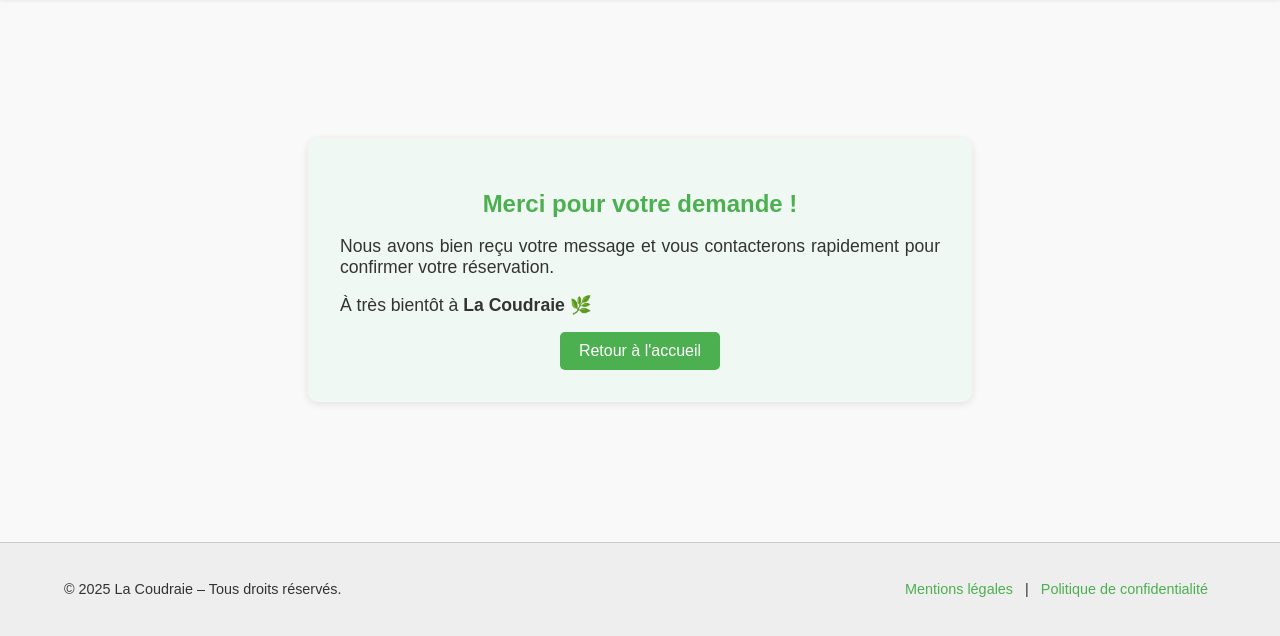
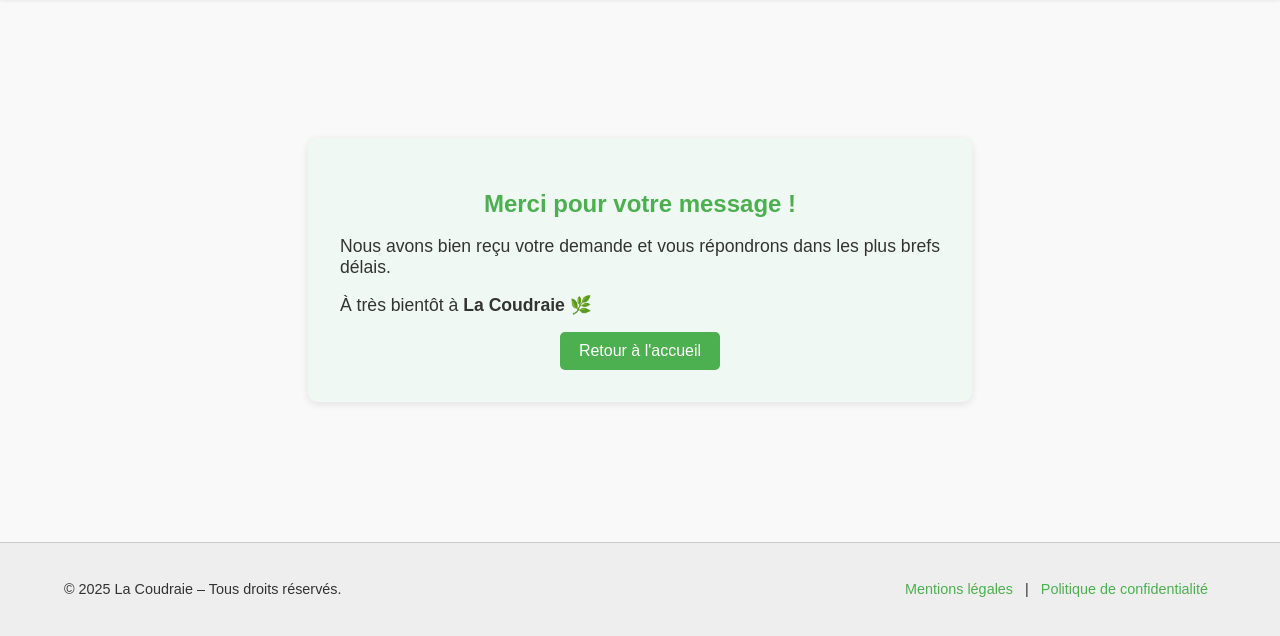
Before and after one commit to GerryFELICITE/la-coudraie, a plain HTML site: page merci.html in a window 1280 px wide. Shown: the part 68-704 px from the top of the page. Drawn offline with Linux system fonts and the light colour scheme.

Commit message:
Mise en marche de la page contacts

```diff
--- a/merci.html
+++ b/merci.html
@@ -10,15 +10,33 @@
 <div id="header-container"></div>
 
 <main class="merci-page">
-    <section class="merci-message">
-        <h2>Merci pour votre demande !</h2>
-        <p>Nous avons bien reçu votre message et vous contacterons rapidement pour confirmer votre réservation.</p>
-        <p>À très bientôt à <strong>La Coudraie</strong> 🌿</p>
-        <a href="index.html" class="btn-retour">Retour à l'accueil</a>
+    <section class="merci-message" id="merci-message">
+        <!-- Le contenu sera injecté ici par le script -->
     </section>
 </main>
 
 <div id="footer-container"></div>
 <script src="script.js"></script>
+<script>
+  const params = new URLSearchParams(window.location.search);
+  const source = params.get('source');
+  const container = document.getElementById('merci-message');
+
+  let title = "Merci pour votre message !";
+  let message1 = "Nous avons bien reçu votre demande et vous répondrons dans les plus brefs délais.";
+  let message2 = "À très bientôt à <strong>La Coudraie</strong> 🌿";
+
+  if (source === "reservation") {
+    title = "Merci pour votre demande de réservation !";
+    message1 = "Nous avons bien reçu votre message et vous contacterons rapidement pour confirmer votre réservation.";
+  }
+
+  container.innerHTML = `
+    <h2>${title}</h2>
+    <p>${message1}</p>
+    <p>${message2}</p>
+    <a href="index.html" class="btn-retour">Retour à l'accueil</a>
+  `;
+</script>
 </body>
 </html>
```
Also changed, not shown: contact.html (+4 -1 lines), reservation.html (+3 -1 lines).
